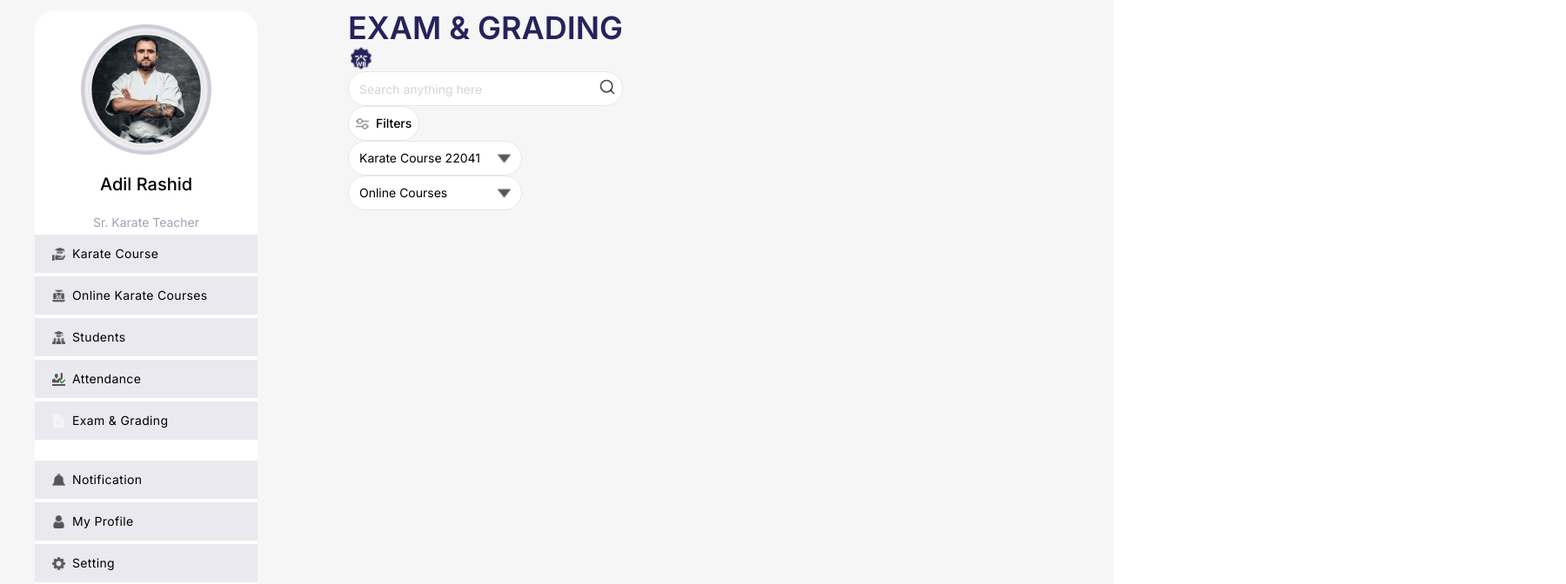
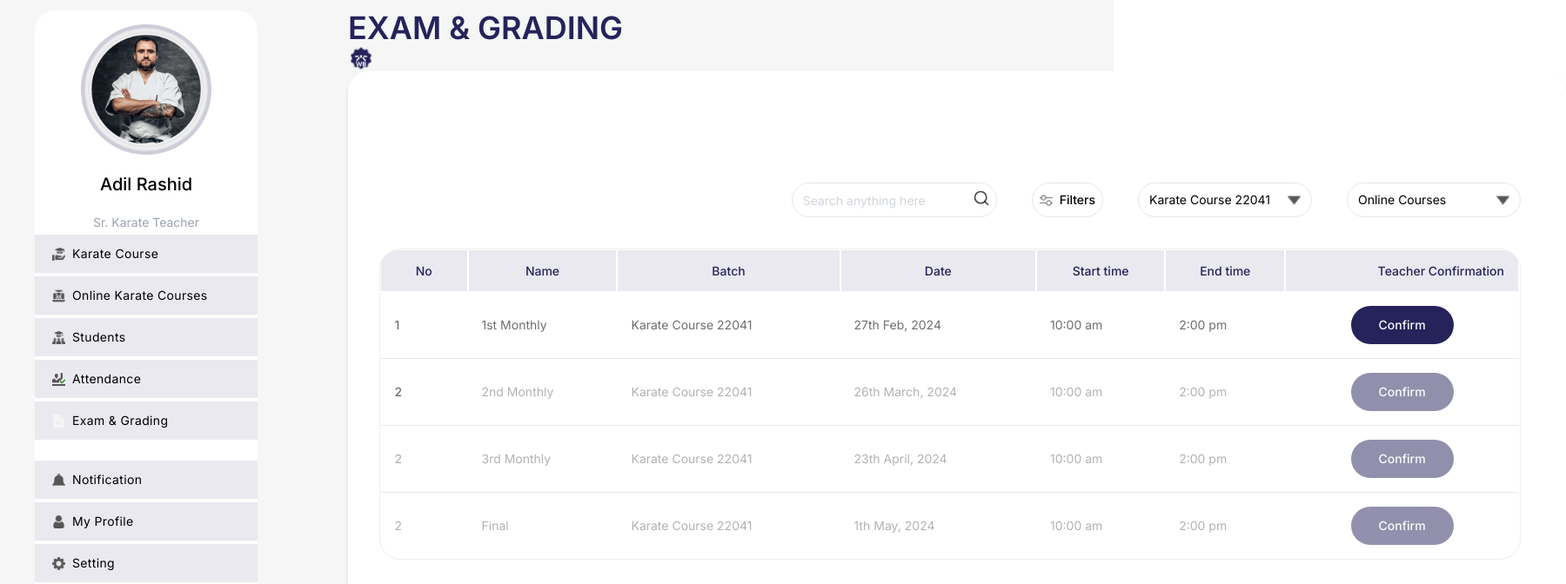
Before and after one commit to Raiyan109/course-project-next-typescript-shadcn, a Next.js app: page / in a window 1280 px wide. Shown: the part 180-852 px from the top of the page at 87% size, 1800 px wide, since content can reach past the window. Built offline with nearby package versions, Linux system fonts and the light colour scheme.

Commit message:
table done

```diff
--- a/app/page.tsx
+++ b/app/page.tsx
@@ -8,7 +8,9 @@ export default function Home() {
       <div className="absolute top-48 left-[400px]">
         <h1 className="text-4xl font-semibold uppercase text-[#26235B]">Exam & Grading</h1>
         <Steps />
-        <Filters />
+        <div className="">
+          <Filters />
+        </div>
       </div>
     </main>
   );
--- /dev/null
+++ b/components/ConfirmBtn.tsx
@@ -0,0 +1,13 @@
+import { Button } from '@/components/ui/button';
+
+type StyledButtonProps = React.ComponentProps<typeof Button>
+
+const ConfirmBtn = ({ ...props }: StyledButtonProps) => {
+    return (
+        <Button size={'lg'}>
+            Confirm
+        </Button>
+    )
+}
+
+export default ConfirmBtn
--- /dev/null
+++ b/components/ConfirmOpacityBtn.tsx
@@ -0,0 +1,13 @@
+import { Button } from '@/components/ui/button';
+
+type StyledButtonProps = React.ComponentProps<typeof Button>
+
+const ConfirmOpacityBtn = ({ ...props }: StyledButtonProps) => {
+    return (
+        <Button disabled size={'lg'}>
+            Confirm
+        </Button>
+    )
+}
+
+export default ConfirmOpacityBtn
--- /dev/null
+++ b/components/ExamsTable.tsx
@@ -0,0 +1,83 @@
+import {
+    Table,
+    TableBody,
+    TableCaption,
+    TableCell,
+    TableHead,
+    TableHeader,
+    TableRow,
+} from "@/components/ui/table"
+import ConfirmBtn from "./ConfirmBtn"
+import ConfirmOpacityBtn from "./ConfirmOpacityBtn"
+
+type Props = {}
+
+const ExamsTable = (props: Props) => {
+    return (
+        <div>
+            <Table>
+                {/* <TableCaption>A list of your recent invoices.</TableCaption> */}
+                <TableHeader>
+                    <TableRow>
+                        <TableHead className="w-[100px]">No</TableHead>
+                        <TableHead>Name</TableHead>
+                        <TableHead>Batch</TableHead>
+                        <TableHead>Date</TableHead>
+                        <TableHead>Start time</TableHead>
+                        <TableHead>End time</TableHead>
+                        <TableHead className="text-right">Teacher Confirmation</TableHead>
+                    </TableRow>
+                </TableHeader>
+                <TableBody>
+                    <TableRow>
+                        <TableCell className="font-medium">1</TableCell>
+                        <TableCell>1st Monthly</TableCell>
+                        <TableCell>Karate Course 22041</TableCell>
+                        <TableCell>27th Feb, 2024</TableCell>
+                        <TableCell>10:00 am</TableCell>
+                        <TableCell>2:00 pm</TableCell>
+                        <TableCell className="text-center">
+                            <ConfirmBtn />
+                        </TableCell>
+                    </TableRow>
+                    <TableRow>
+                        <TableCell className="font-medium">2</TableCell>
+                        <TableCell style={{ color: "gray", opacity: '0.6' }}>2nd Monthly</TableCell>
+                        <TableCell style={{ color: "gray", opacity: '0.6' }}>Karate Course 22041</TableCell>
+                        <TableCell style={{ color: "gray", opacity: '0.6' }}>26th March, 2024</TableCell>
+                        <TableCell style={{ color: "gray", opacity: '0.6' }}>10:00 am</TableCell>
+                        <TableCell style={{ color: "gray", opacity: '0.6' }}>2:00 pm</TableCell>
+                        <TableCell className="text-center">
+                            <ConfirmOpacityBtn />
+                        </TableCell>
+                    </TableRow>
+                    <TableRow>
+                        <TableCell className="font-medium" style={{ color: "gray", opacity: '0.6' }}>2</TableCell>
+                        <TableCell style={{ color: "gray", opacity: '0.6' }}>3rd Monthly</TableCell>
+                        <TableCell style={{ color: "gray", opacity: '0.6' }}>Karate Course 22041</TableCell>
+                        <TableCell style={{ color: "gray", opacity: '0.6' }}>23th April, 2024</TableCell>
+                        <TableCell style={{ color: "gray", opacity: '0.6' }}>10:00 am</TableCell>
+                        <TableCell style={{ color: "gray", opacity: '0.6' }}>2:00 pm</TableCell>
+                        <TableCell className="text-center">
+                            <ConfirmOpacityBtn />
+                        </TableCell>
+                    </TableRow>
+                    <TableRow>
+                        <TableCell style={{ color: "gray", opacity: '0.6' }}>2</TableCell>
+                        <TableCell style={{ color: "gray", opacity: '0.6' }}>Final</TableCell>
+                        <TableCell style={{ color: "gray", opacity: '0.6' }}>Karate Course 22041</TableCell>
+                        <TableCell style={{ color: "gray", opacity: '0.6' }}>1th May, 2024</TableCell>
+                        <TableCell style={{ color: "gray", opacity: '0.6' }}>10:00 am</TableCell>
+                        <TableCell style={{ color: "gray", opacity: '0.6' }}>2:00 pm</TableCell>
+                        <TableCell className="text-center">
+                            <ConfirmOpacityBtn />
+                        </TableCell>
+                    </TableRow>
+                </TableBody>
+            </Table>
+
+        </div>
+    )
+}
+
+export default ExamsTable
--- a/components/Filters.tsx
+++ b/components/Filters.tsx
@@ -3,16 +3,25 @@ import { Input } from './ui/input'
 import StyledButton from './StyledButton'
 import StyledSelect from './StyledSelect'
 import CourseSelect from './CourseSelect'
+import ExamsTable from './ExamsTable'
 
 type Props = {}
 
 const Filters = (props: Props) => {
     return (
-        <div>
-            <Input />
-            <StyledButton />
-            <StyledSelect />
-            <CourseSelect />
+        <div className='bg-white rounded-3xl shadow-md w-[1400px]  py-32 px-5'>
+            {/* flex justify-end items-start */}
+            <div className='space-y-9'>
+                <div className='flex justify-end pl-4 pr-8 gap-10'> {/* Adjust padding to create space */}
+                    <Input />
+                    <StyledButton />
+                    <StyledSelect />
+                    <CourseSelect />
+                </div>
+                <div className="pl-4 pr-8 w-full"> {/* Adjust padding to create space */}
+                    <ExamsTable />
+                </div>
+            </div>
         </div>
     )
 }
--- a/components/ui/button.tsx
+++ b/components/ui/button.tsx
@@ -9,7 +9,7 @@ const buttonVariants = cva(
   {
     variants: {
       variant: {
-        default: "bg-slate-900 text-slate-50 hover:bg-slate-900/90 dark:bg-slate-50 dark:text-slate-900 dark:hover:bg-slate-50/90",
+        default: "bg-[#26235B] text-slate-50 hover:bg-slate-900/90 dark:bg-slate-50 dark:text-slate-900 dark:hover:bg-slate-50/90",
         destructive:
           "bg-red-500 text-slate-50 hover:bg-red-500/90 dark:bg-red-900 dark:text-slate-50 dark:hover:bg-red-900/90",
         outline:
@@ -22,12 +22,12 @@ const buttonVariants = cva(
       size: {
         default: "h-10 px-2 py-2 rounded-full",
         sm: "h-9 rounded-md px-3",
-        lg: "h-11 rounded-md px-8",
+        lg: "h-11 rounded-full px-8",
         icon: "h-10 w-10",
       },
     },
     defaultVariants: {
-      variant: "outline",
+      variant: "default",
       size: "default",
     },
   }
--- /dev/null
+++ b/components/ui/table.tsx
@@ -0,0 +1,117 @@
+import * as React from "react"
+
+import { cn } from "@/lib/utils"
+
+const Table = React.forwardRef<
+  HTMLTableElement,
+  React.HTMLAttributes<HTMLTableElement>
+>(({ className, ...props }, ref) => (
+  <div className="relative w-full overflow-auto rounded-3xl border border-[#f1efef]">
+    <table
+      ref={ref}
+      className={cn("w-full caption-bottom text-sm", className)}
+      {...props}
+    />
+  </div>
+))
+Table.displayName = "Table"
+
+const TableHeader = React.forwardRef<
+  HTMLTableSectionElement,
+  React.HTMLAttributes<HTMLTableSectionElement>
+>(({ className, ...props }, ref) => (
+  <thead ref={ref} className={cn("[&_tr]:border-b text-[#26235B]", className)} {...props} />
+))
+TableHeader.displayName = "TableHeader"
+
+const TableBody = React.forwardRef<
+  HTMLTableSectionElement,
+  React.HTMLAttributes<HTMLTableSectionElement>
+>(({ className, ...props }, ref) => (
+  <tbody
+    ref={ref}
+    className={cn("[&_tr:last-child]:border-0", className)}
+    {...props}
+  />
+))
+TableBody.displayName = "TableBody"
+
+const TableFooter = React.forwardRef<
+  HTMLTableSectionElement,
+  React.HTMLAttributes<HTMLTableSectionElement>
+>(({ className, ...props }, ref) => (
+  <tfoot
+    ref={ref}
+    className={cn(
+      "border-t bg-slate-100/50 font-medium [&>tr]:last:border-b-0 dark:bg-slate-800/50",
+      className
+    )}
+    {...props}
+  />
+))
+TableFooter.displayName = "TableFooter"
+
+const TableRow = React.forwardRef<
+  HTMLTableRowElement,
+  React.HTMLAttributes<HTMLTableRowElement>
+>(({ className, ...props }, ref) => (
+  <tr
+    ref={ref}
+    className={cn(
+      "border-b transition-colors data-[state=selected]:bg-slate-100 dark:hover:bg-slate-800/50 dark:data-[state=selected]:bg-slate-800",
+      className
+    )}
+    {...props}
+  />
+))
+TableRow.displayName = "TableRow"
+
+const TableHead = React.forwardRef<
+  HTMLTableCellElement,
+  React.ThHTMLAttributes<HTMLTableCellElement>
+>(({ className, ...props }, ref) => (
+  <th
+    ref={ref}
+    className={cn(
+      "h-12 px-4 text-center align-middle font-medium text-[#26235B] [&:has([role=checkbox])]:pr-0 dark:text-slate-400 bg-[#E9E9EF] border border-r-2 border-white",
+      className
+    )}
+    {...props}
+  />
+))
+TableHead.displayName = "TableHead"
+
+const TableCell = React.forwardRef<
+  HTMLTableCellElement,
+  React.TdHTMLAttributes<HTMLTableCellElement>
+>(({ className, ...props }, ref) => (
+  <td
+    ref={ref}
+    className={cn("p-4 align-middle [&:has([role=checkbox])]:pr-0 text-[#6F6F6F]", className)}
+    {...props}
+  />
+))
+TableCell.displayName = "TableCell"
+
+const TableCaption = React.forwardRef<
+  HTMLTableCaptionElement,
+  React.HTMLAttributes<HTMLTableCaptionElement>
+>(({ className, ...props }, ref) => (
+  <caption
+    ref={ref}
+    className={cn("mt-4 text-sm text-[#ca1515] dark:text-slate-400", className)}
+    {...props}
+  />
+))
+TableCaption.displayName = "TableCaption"
+
+export {
+  Table,
+  TableHeader,
+  TableBody,
+  TableFooter,
+  TableHead,
+  TableRow,
+  TableCell,
+  TableCaption,
+}
```
